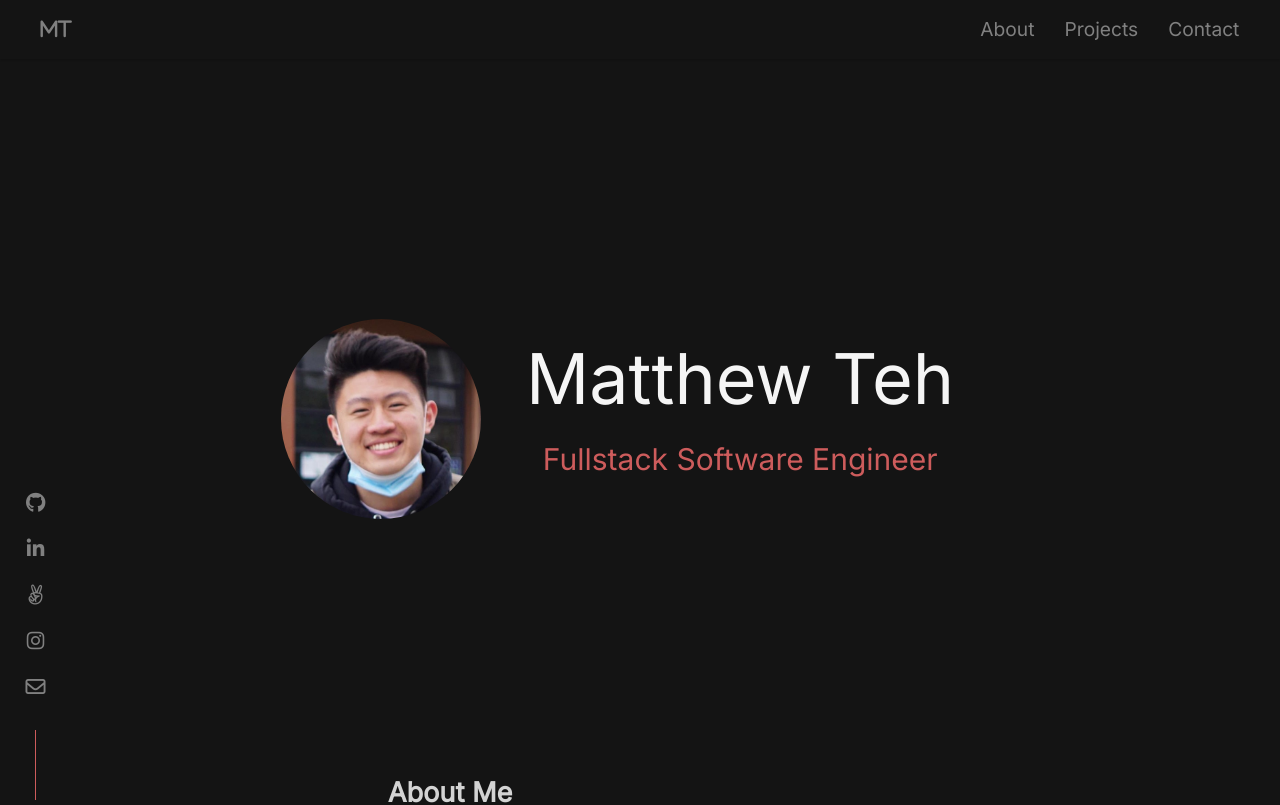
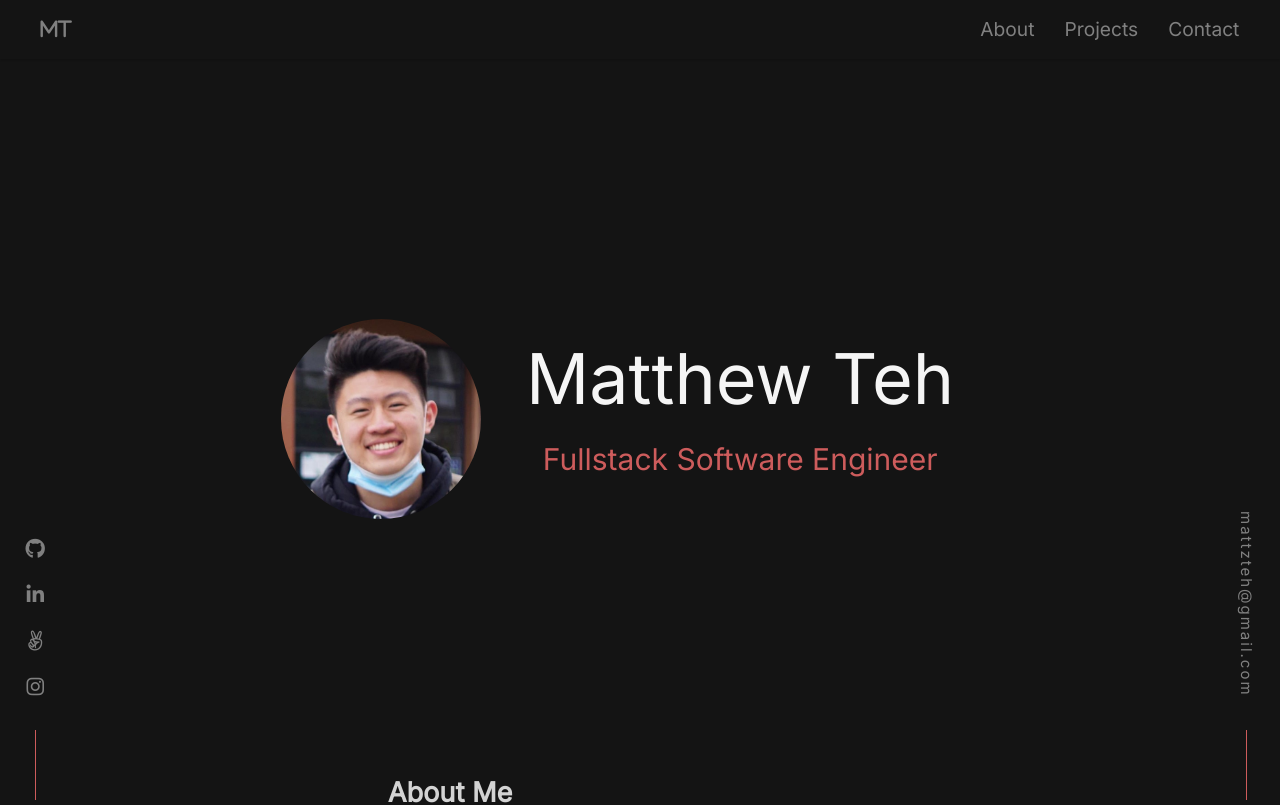
Before and after one commit to mattzteh/portfolio, a React (Create React App) app: page / in a window 1280 px wide. Shown: the top 805 px of the page. Built offline with nearby package versions, Linux system fonts and the light colour scheme.

Commit message:
add email footer

```diff
--- a/src/App.js
+++ b/src/App.js
@@ -3,6 +3,7 @@ import { BrowserRouter as Router } from 'react-router-dom';
 import NavBar from "./Components/NavBar";
 import AnimatedRoutes from './Components/AnimatedRoutes';
 import Footer from './Components/Footer';
+import Email from './Components/Footer/email';
 
 function App() {
   return (
@@ -11,6 +12,7 @@ function App() {
         <NavBar />
         <AnimatedRoutes />
         <Footer />
+        <Email />
       </Router>
     </>
   );
--- /dev/null
+++ b/src/Components/Footer/Email.css
@@ -0,0 +1,39 @@
+.email-container {
+    position: fixed;
+    bottom: 0; right: 0;
+    margin: 0 2%;
+}
+
+.email-footer {
+    display: flex;
+    flex-direction: column;
+    align-items: center;
+}
+
+.email-link {
+    position: relative;
+    top: 0;
+    font-size: 15px;
+    letter-spacing: 2px;
+    transition: 0.3s ease;
+    padding: 13px 0px;
+    writing-mode: vertical-rl;
+    text-orientation: mixed;
+}
+
+.email-link:hover {
+    top: -6px;
+}
+
+.email-link a:hover {
+    color: indianred;
+    -webkit-transition: color 300ms linear;
+    -ms-transition: color 300ms linear;
+    transition: color 300ms linear;
+}
+
+.email-vl {
+    border-left: 1px solid indianred;
+    min-height: 70px;
+    margin-top: 20px;
+}
--- a/src/Components/Footer/Footer.css
+++ b/src/Components/Footer/Footer.css
@@ -30,7 +30,7 @@
 }
 
 @media (max-width: 700px) {
-    .footer-container {
+    .footer-container, .email-container {
         display: none;
     }
 }
--- /dev/null
+++ b/src/Components/Footer/email.js
@@ -0,0 +1,21 @@
+import './Email.css';
+
+import { motion as m } from "framer-motion";
+import { fadeIn, fadeUp } from "../../util/animations";
+
+const Email = () => {
+    return (
+        <>
+        <div className='email-container'>
+            <m.div className="email-footer">
+                <m.div className="email-link">
+                    <a href='mailto: mattzteh@gmail.com'>mattzteh@gmail.com</a>
+                </m.div>
+                <m.div variants={fadeUp} className="email-vl"></m.div>
+            </m.div>
+        </div>
+        </>
+    )
+}
+
+export default Email;
--- a/src/Components/Footer/index.js
+++ b/src/Components/Footer/index.js
@@ -37,12 +37,6 @@ const Footer = () => {
                     </a>
                 </m.li>
 
-                <m.li variants={fadeIn} className="socials">
-                    <a href='mailto: mattzteh@gmail.com'>
-                        <i className="fa-regular fa-envelope"></i>
-                    </a>
-                </m.li>
-
                 <m.li variants={fadeUp} className='vl'></m.li>
             </m.ul>
         </div>
```
